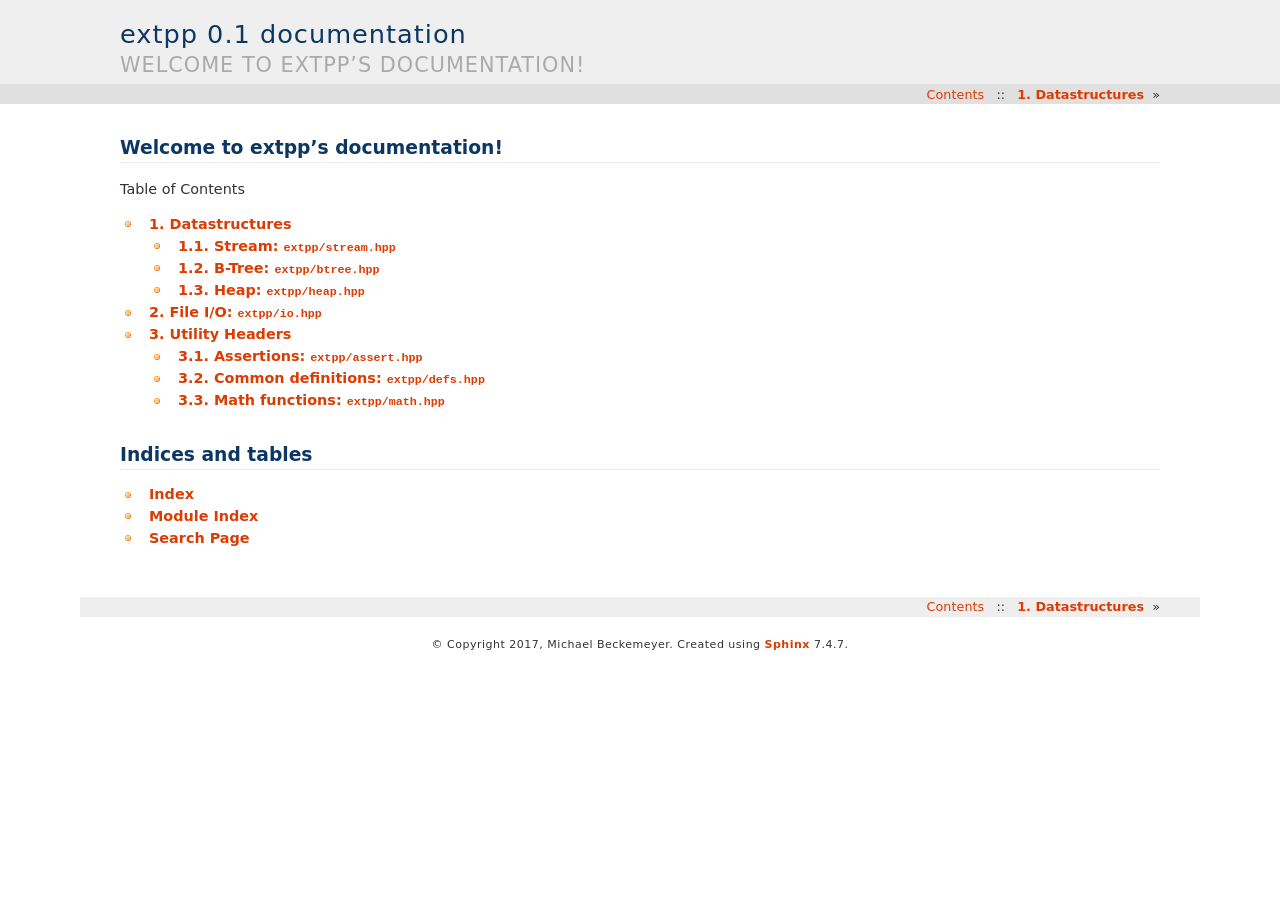
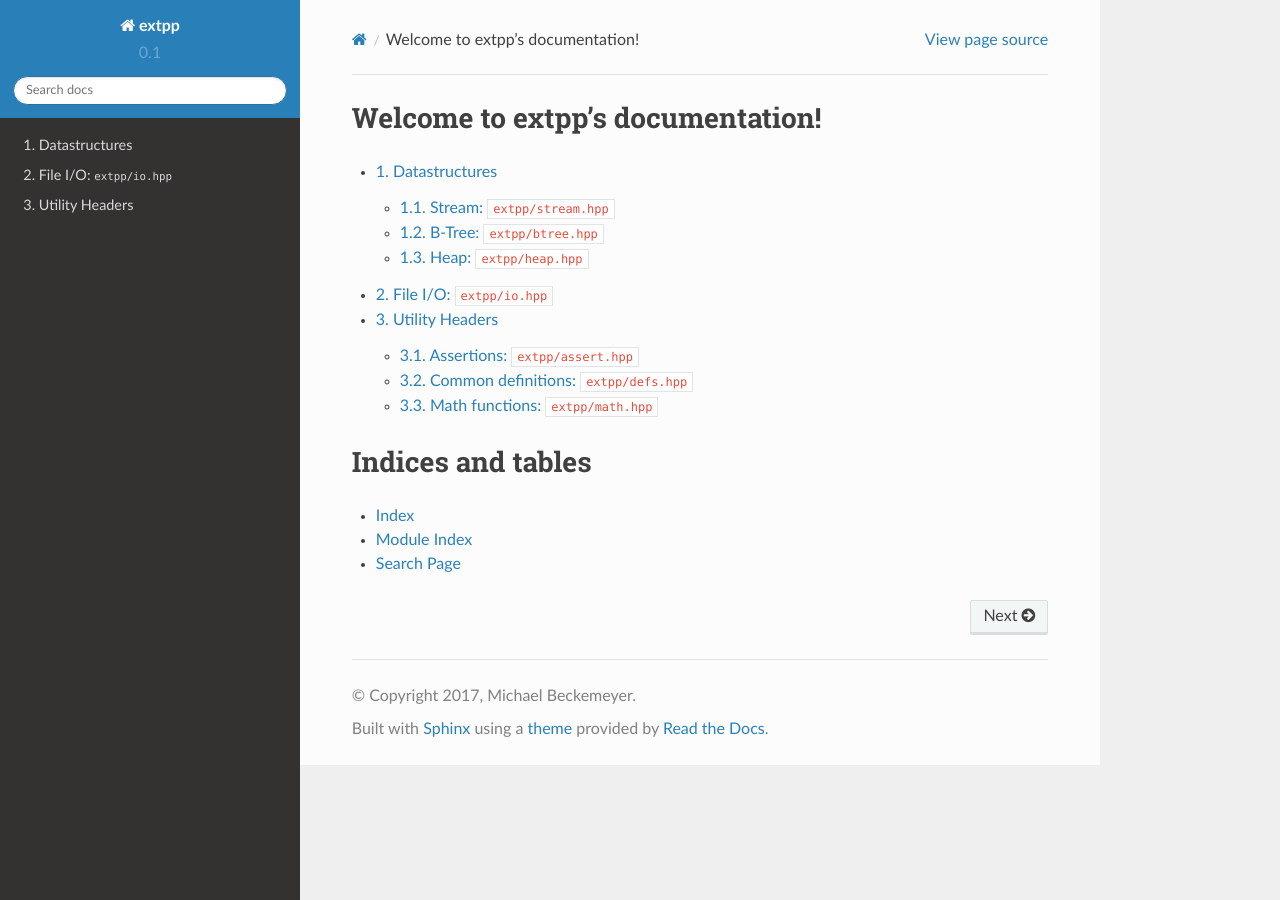
Before and after one commit to mbeckem/prequel, a Sphinx documentation site: the page built from doc/index.rst, in a window 1280 px wide. Built offline with Sphinx 7.4.7 and the Read the Docs theme 2.0.0, drawn with Linux system fonts in a browser that asks for light colours.

Commit message:
Use readthedocs theme.

```diff
--- a/doc/conf.py
+++ b/doc/conf.py
@@ -98,7 +98,9 @@ breathe_default_project = "extpp"
 # The theme to use for HTML and HTML Help pages.  See the documentation for
 # a list of builtin themes.
 #
-html_theme = 'haiku'
+import sphinx_rtd_theme
+html_theme = "sphinx_rtd_theme"
+html_theme_path = [sphinx_rtd_theme.get_html_theme_path()]
 
 # Theme options are theme-specific and customize the look and feel of a theme
 # further.  For a list of options available for each theme, see the
--- a/doc/index.rst
+++ b/doc/index.rst
@@ -8,7 +8,6 @@ Welcome to extpp's documentation!
 
 .. toctree::
    :maxdepth: 2
-   :caption: Table of Contents
    :numbered:
    :includehidden:
 
```
